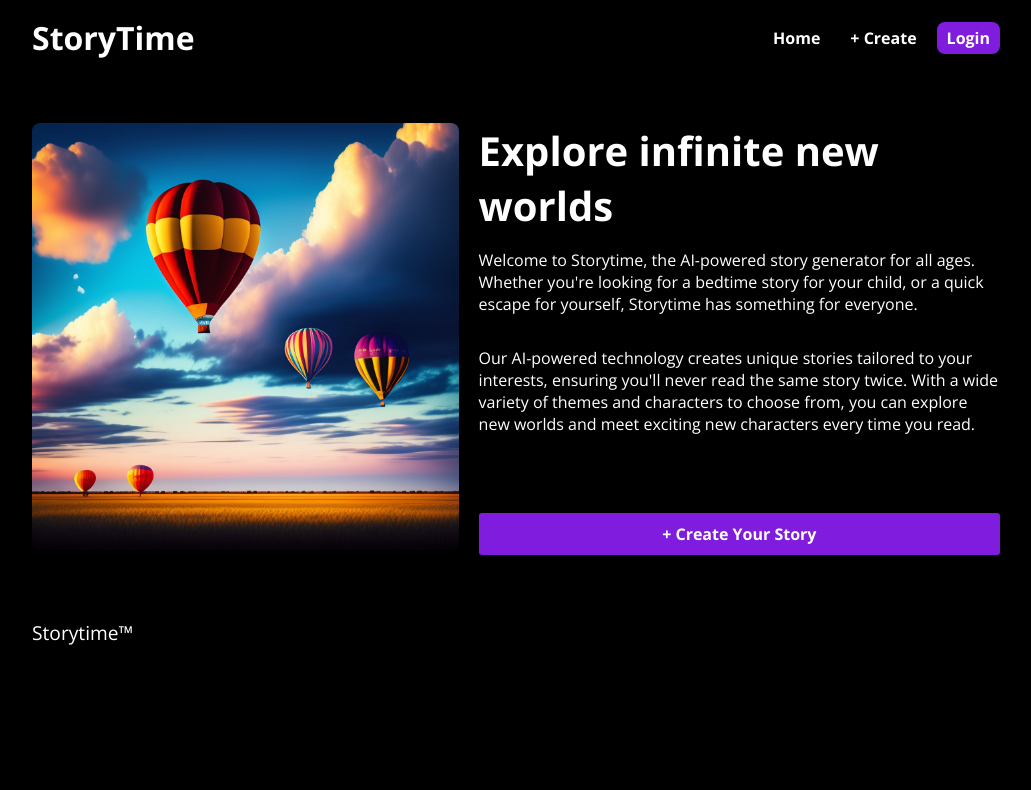
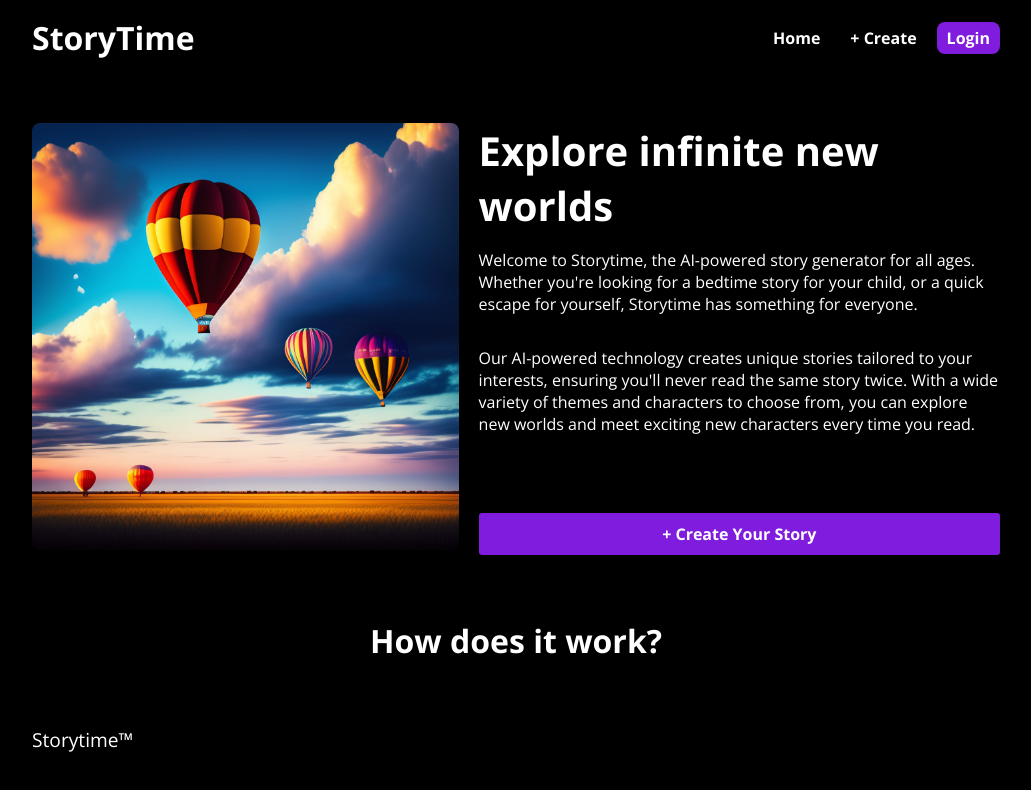
Before and after one commit to Hergelink/storytime, a React (Create React App) app in the folder client/: page / in a window 1280 px wide. Shown: the top 790 px of the page, without its empty margins (124-1155 px from the left). Built offline with nearby package versions, Linux system fonts and the light colour scheme; the HTML template or start-up script is replaced by a standard one; what @react-pdf/renderer would draw is missing.

Commit message:
added how does it work section

```diff
--- a/client/src/components/Header.jsx
+++ b/client/src/components/Header.jsx
@@ -21,7 +21,6 @@ export default function Header() {
         <span className={style.hamburger}></span>
       </div>
 
-      {/* {menuState ? null : <div id={style.mobileModal}>link1 link 2</div>} */}
       {menuState ? null : <MobileModal toggleMobileMenu={toggleMobileMenu} />}
 
       <nav id={style.desktopNavContainer}>
--- a/client/src/components/Home.jsx
+++ b/client/src/components/Home.jsx
@@ -34,6 +34,9 @@ export default function Home() {
           </Link>
         </div>
       </div>
+      <div>
+        <h2 style={{fontSize: '2rem', textAlign: 'center', marginTop: '4rem'}}>How does it work?</h2>
+      </div>
     </main>
   );
 }
--- a/client/src/styles/Header.module.css
+++ b/client/src/styles/Header.module.css
@@ -24,6 +24,7 @@ header {
   display: flex;
   flex-direction: column;
   justify-content: space-between;
+  cursor: pointer;
 }
 
 .hamburger {
```
